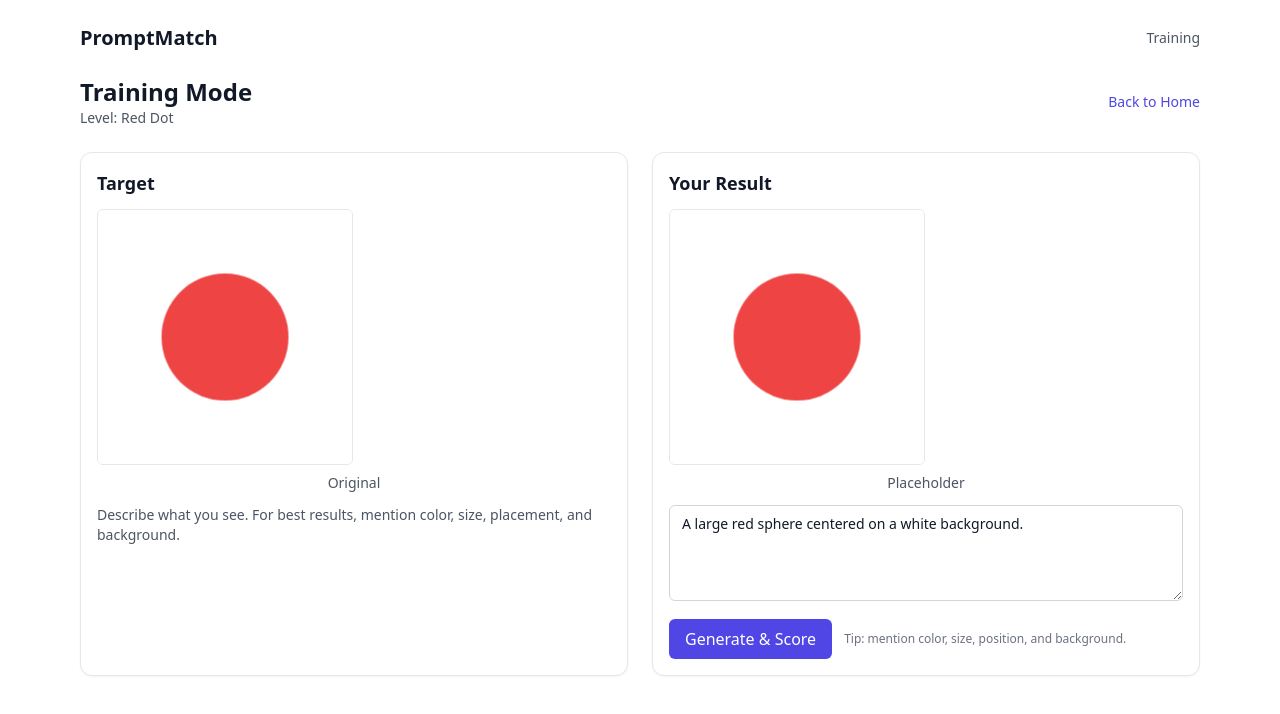
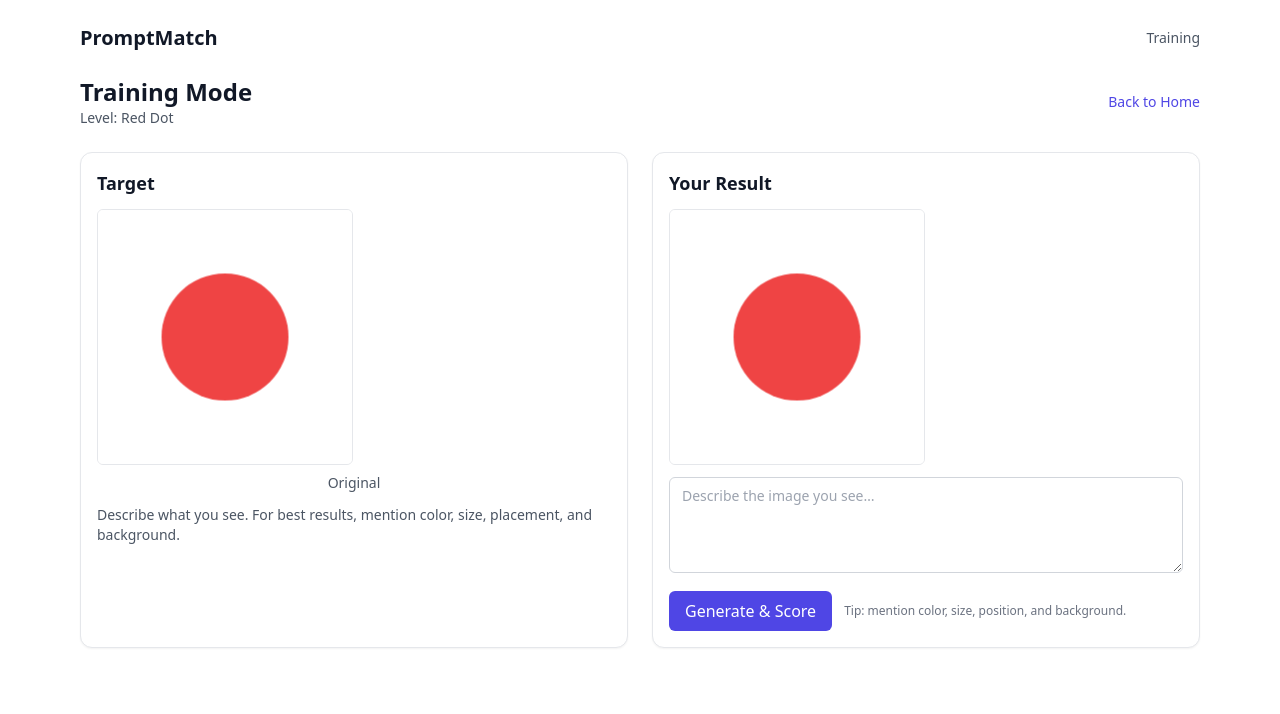
Before and after one commit to TheRichArcher/promptmatch, a Next.js app: page /play in a window 1280 px wide. Shown: the top 714 px of the page. Built offline with nearby package versions, Linux system fonts and the light colour scheme.

Commit message:
ui(play): remove 'Placeholder' label and default prompt text

```diff
--- a/app/play/page.tsx
+++ b/app/play/page.tsx
@@ -81,9 +81,13 @@ export default function TrainingPage() {
 				</div>
 				<div className="card p-4">
 					<h2 className="mb-3 text-lg font-semibold">Your Result</h2>
-					<CanvasPreview imageDataUrl={generatedImage} spec={!generatedImage ? { ...level.spec } : undefined} label={generatedImage ? 'Generated' : 'Placeholder'} />
+					<CanvasPreview
+						imageDataUrl={generatedImage}
+						spec={!generatedImage ? { ...level.spec } : undefined}
+						label={generatedImage ? 'Your Image' : undefined}
+					/>
 					<div className="mt-3">
-						<PromptInput onSubmit={onSubmit} isGenerating={isLoading} defaultPrompt={level.examplePrompt} />
+						<PromptInput onSubmit={onSubmit} isGenerating={isLoading} />
 					</div>
 				</div>
 			</div>
```
